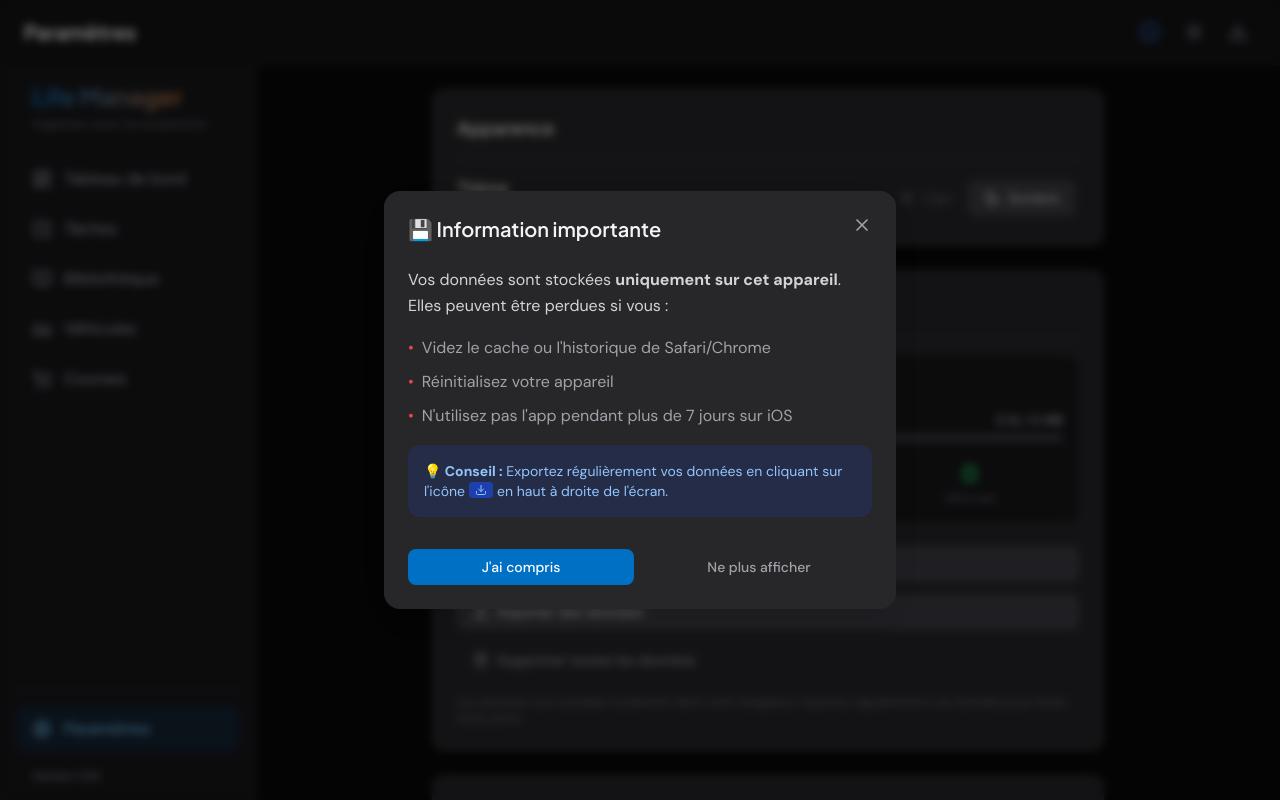
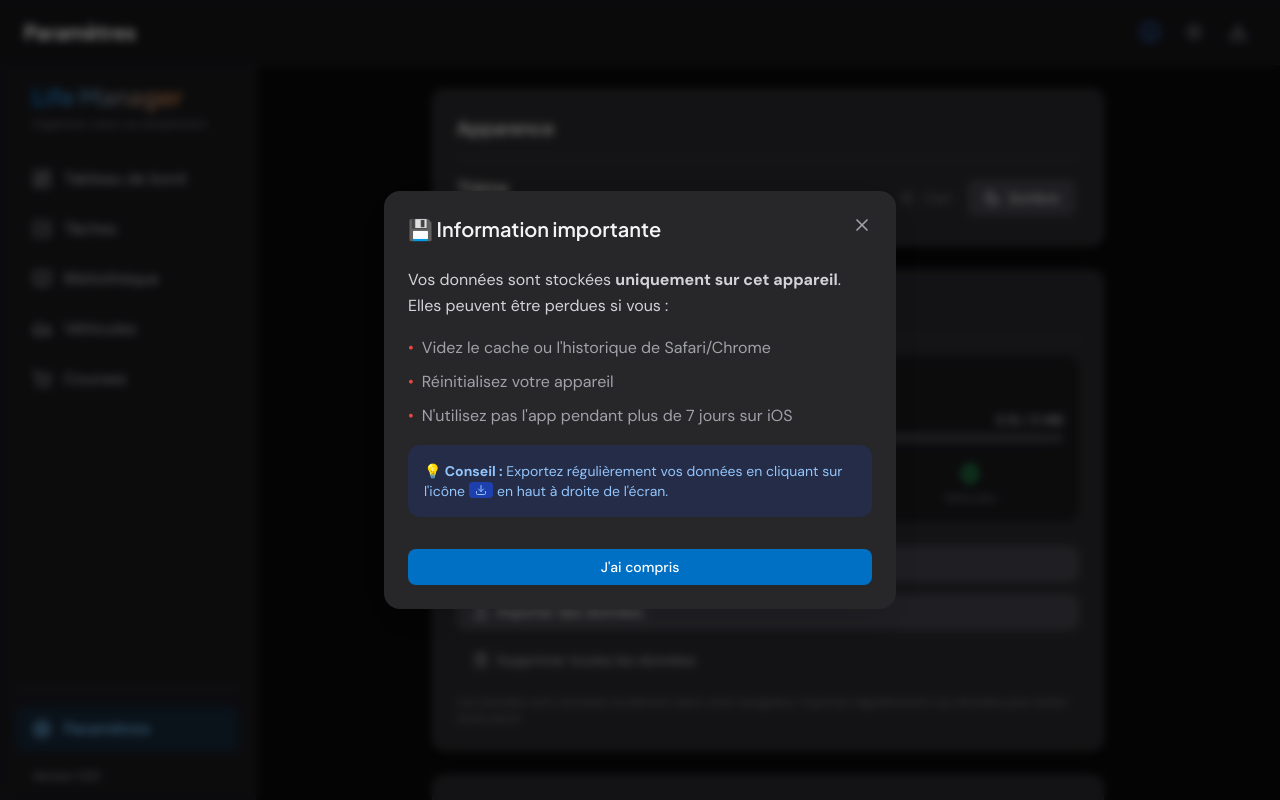
Before and after one commit to rcxdwwm/lifeManager-tywebcreation, a React (Vite) app: page /settings in a window 1280 px wide. Both pictures are taken after a click on the button 1150 px from the left and 32 px from the top of the page. Shown: the top 800 px of the page. Built offline with nearby package versions, Linux system fonts and the light colour scheme.

Commit message:
Ajout copyright + simplification modal info

```diff
--- a/src/components/layout/Header.jsx
+++ b/src/components/layout/Header.jsx
@@ -25,18 +25,11 @@ const Header = ({ onMenuClick, isSidebarOpen }) => {
   const infoModal = useModal()
   const [clearConfirmOpen, { setTrue: openClearConfirm, setFalse: closeClearConfirm }] = useBoolean(false)
 
-  // État pour masquer l'icône info (si l'utilisateur ne veut plus voir la note)
-  const [hideInfoIcon, setHideInfoIcon] = useLocalStorage(`${STORAGE_PREFIX}-hide-backup-info`, false)
 
   // Obtenir le titre de la page actuelle
   const currentModule = getModuleByPath(location.pathname)
   const pageTitle = currentModule?.name || 'Life Manager'
 
-  // Fermer la modal info et masquer l'icône
-  const handleCloseInfoAndHide = () => {
-    setHideInfoIcon(true)
-    infoModal.close()
-  }
 
   // Export des données
   const handleExport = () => {
@@ -112,8 +105,7 @@ const Header = ({ onMenuClick, isSidebarOpen }) => {
 
           {/* Droite: Actions */}
           <div className="flex items-center gap-2">
-            {/* Bouton info - toujours visible sauf si masqué */}
-            {!hideInfoIcon && (
+            {/* Bouton info */}
               <button
                 onClick={infoModal.open}
                 className="p-2 text-blue-500 hover:bg-blue-50 dark:hover:bg-blue-900/30 rounded-lg transition-colors"
@@ -122,7 +114,6 @@ const Header = ({ onMenuClick, isSidebarOpen }) => {
               >
                 <Info className="h-5 w-5" />
               </button>
-            )}
 
             {/* Toggle thème */}
             <button
@@ -186,20 +177,13 @@ const Header = ({ onMenuClick, isSidebarOpen }) => {
             </p>
           </div>
 
-          <div className="flex flex-col sm:flex-row gap-3 pt-4">
+          <div className="pt-4">
             <Button
               variant="primary"
-              className="flex-1"
+              className="w-full"
               onClick={infoModal.close}
             >
               J'ai compris
-            </Button>
-            <Button
-              variant="ghost"
-              className="flex-1 text-surface-500"
-              onClick={handleCloseInfoAndHide}
-            >
-              Ne plus afficher
             </Button>
           </div>
         </div>
--- a/src/components/modules/SettingsPage.jsx
+++ b/src/components/modules/SettingsPage.jsx
@@ -227,9 +227,8 @@ const SettingsPage = () => {
             privées et stockées localement.
           </p>
 
-          <div className="flex items-center gap-2 text-sm text-primary-600 hover:text-primary-700">
-            <Info className="h-4 w-4" />
-            <span>Développé avec React et Tailwind CSS</span>
+          <div className="flex items-center gap-2 text-sm text-surface-500">
+            <span>© {new Date().getFullYear()} TyWebCreation.fr - Tous droits réservés</span>
           </div>
         </div>
       </Card>
```
